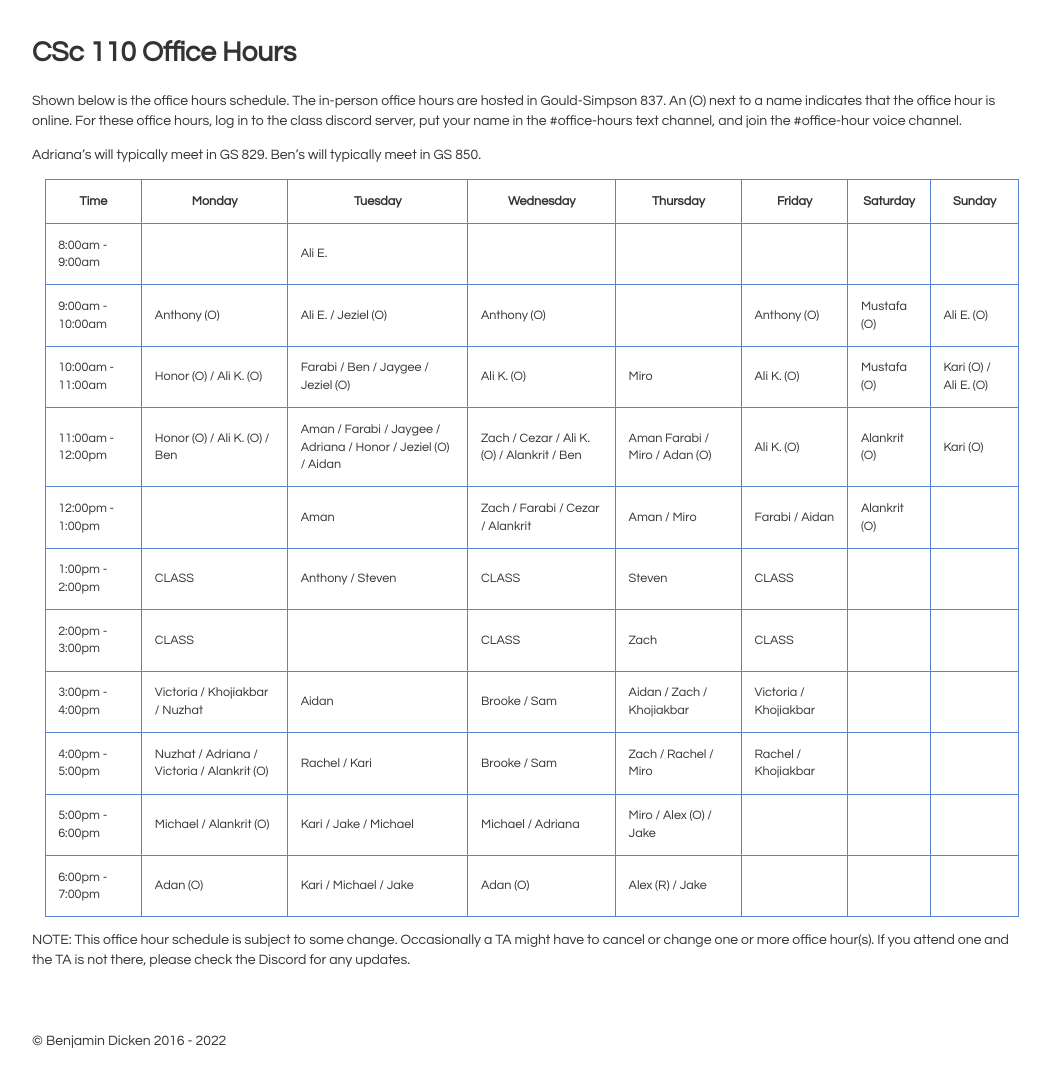
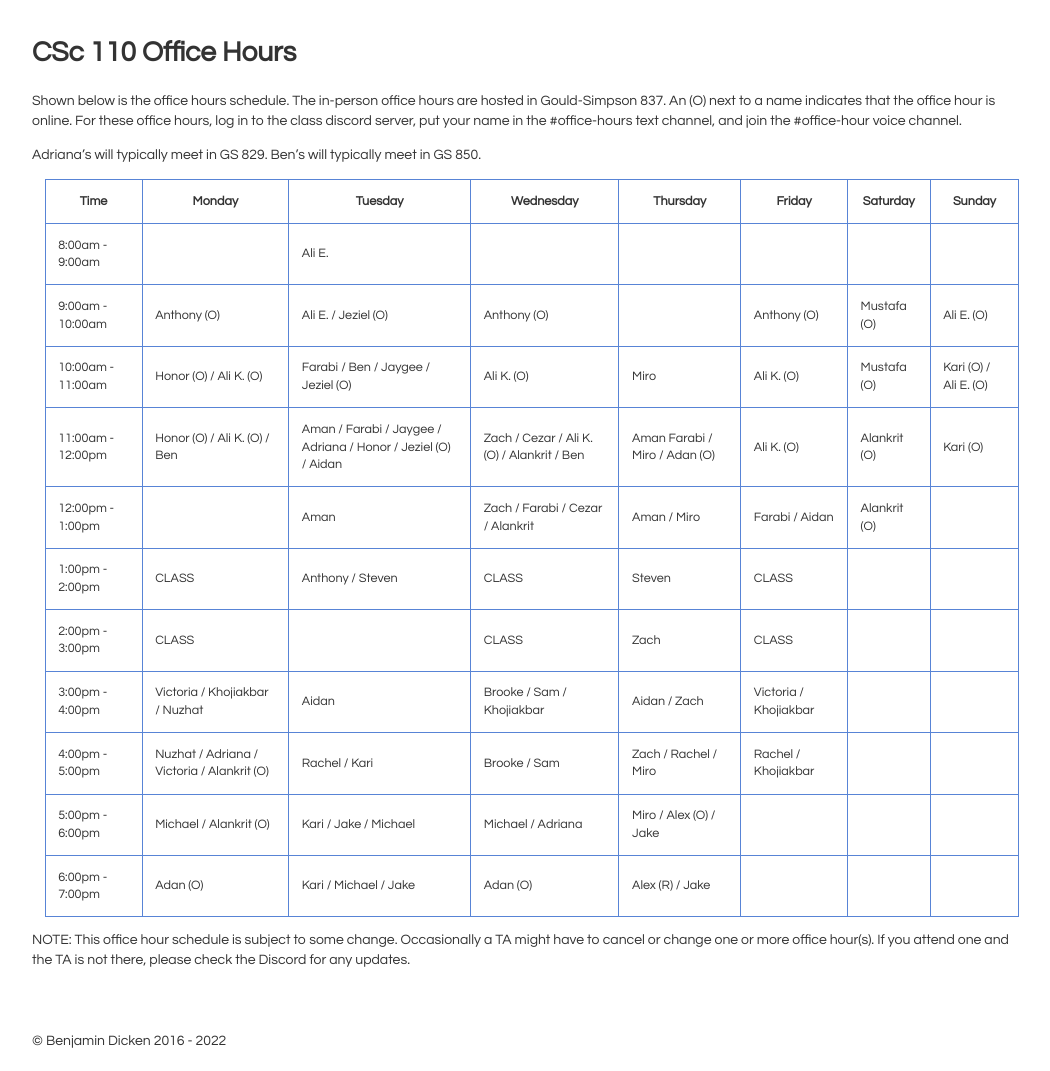
Before and after one commit to bddicken/cs110fall2022website, a Jekyll site: the page built from office_hours/index.md, in a window 1280 px wide. Shown: the whole page, without its empty margins (108-1158 px from the left). Built offline with Jekyll 4.4.1, drawn with Linux system fonts in a browser that asks for light colours.

```diff
--- a/office_hours/index.md
+++ b/office_hours/index.md
@@ -34,7 +34,7 @@ Ben's will typically meet in GS 850.
 | 12:00pm - 1:00pm  |  | Aman | Zach / Farabi / Cezar / Alankrit | Aman / Miro | Farabi / Aidan | Alankrit (O) | |
 | 1:00pm - 2:00pm   | CLASS | Anthony / Steven | CLASS | Steven | CLASS | | |
 | 2:00pm - 3:00pm   | CLASS | | CLASS | Zach | CLASS | | |
-| 3:00pm - 4:00pm   | Victoria / Khojiakbar  / Nuzhat | Aidan | Brooke /  Sam | Aidan / Zach / Khojiakbar | Victoria / Khojiakbar  | | |
+| 3:00pm - 4:00pm   | Victoria / Khojiakbar  / Nuzhat | Aidan | Brooke /  Sam / Khojiakbar | Aidan / Zach | Victoria / Khojiakbar  | | |
 | 4:00pm - 5:00pm   | Nuzhat / Adriana / Victoria / Alankrit (O) | Rachel / Kari | Brooke / Sam | Zach / Rachel / Miro | Rachel / Khojiakbar  | | |
 | 5:00pm - 6:00pm   | Michael / Alankrit (O) | Kari / Jake / Michael | Michael / Adriana | Miro / Alex (O) / Jake | | | |
 | 6:00pm - 7:00pm   | Adan (O) | Kari / Michael / Jake | Adan (O) | Alex (R) / Jake | | | |
```
